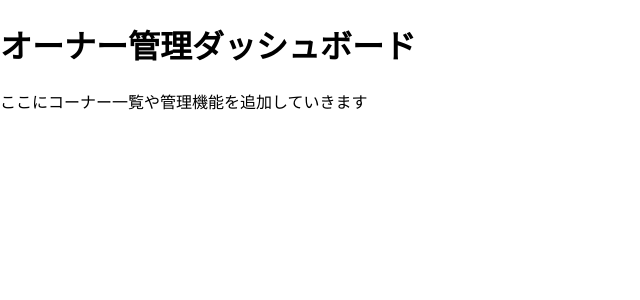
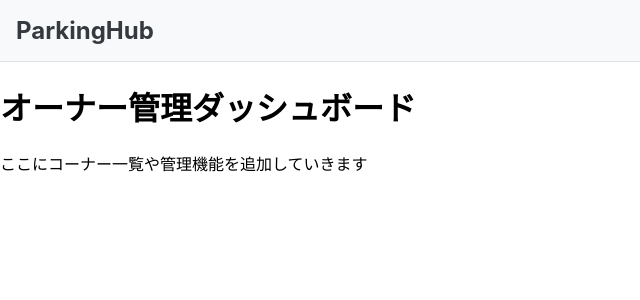
Before and after one commit to taatolu/ParkingHub, a React (Create React App) app in the folder front/: page / in a window 1280 px wide. Shown: the top 300 px of the page, without its empty margins (0-640 px from the left). Built offline with nearby package versions, Linux system fonts and the light colour scheme.

Commit message:
feat: OwnerDashboardコンポーネントとHeaderコンポーネントを追加し、Appコンポーネントを更新

```diff
--- a/front/src/App.tsx
+++ b/front/src/App.tsx
@@ -1,9 +1,11 @@
 import React from 'react';
-import OwnerDashboard from './pages/OwnerDashbord';
+import OwnerDashboard from './pages/OwnerDashboard';
+import Header from './layouts/Header';
 
 function App() {
   return (
     <div className="App">
+      <Header />
       <OwnerDashboard />
     </div>
   )
--- /dev/null
+++ b/front/src/assets/css/Header.module.css
@@ -0,0 +1,12 @@
+.header {
+    background-color: #f8f9fa;
+    padding: 1rem;
+    border-bottom: 1px solid #dee2e6;
+}
+
+.title {
+    margin: 0;
+    font-size: 1.5rem;
+    font-weight: bold;
+    color: #343a40;
+}
--- /dev/null
+++ b/front/src/layouts/Header.tsx
@@ -0,0 +1,12 @@
+import React from "react";
+import styles from "../assets/css/Header.module.css";
+
+
+const Header: React.FC = () => (
+    //アロー関数でアローの右側を（）で囲む場合はreturn不要
+    <header className={styles.header}>
+        <h1 className={styles.title}>ParkingHub</h1>
+    </header>
+);
+
+export default Header;
```
Also changed, not shown: front/src/pages/OwnerDashboard.tsx (renamed from front/src/pages/OwnerDashbord.tsx).
